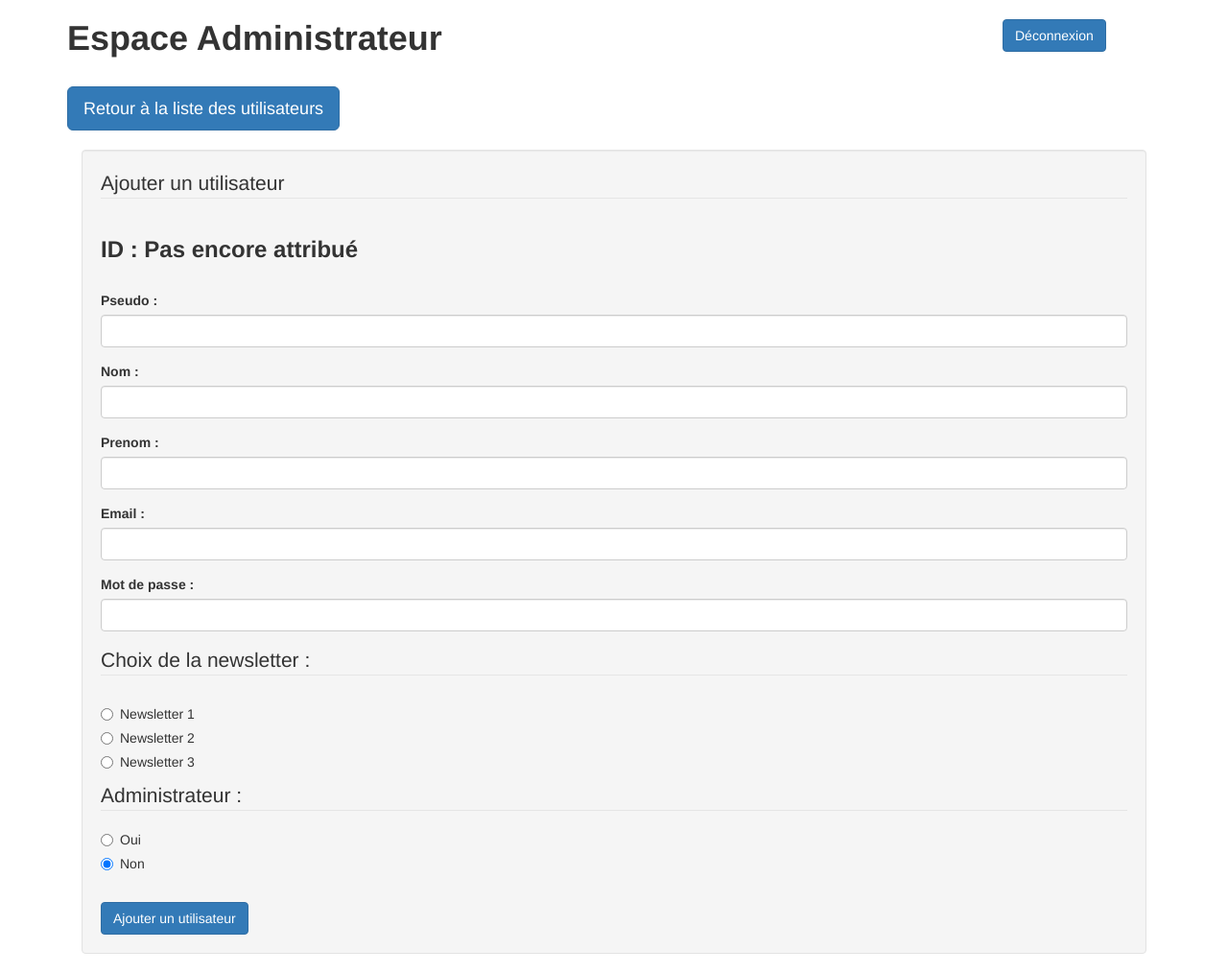
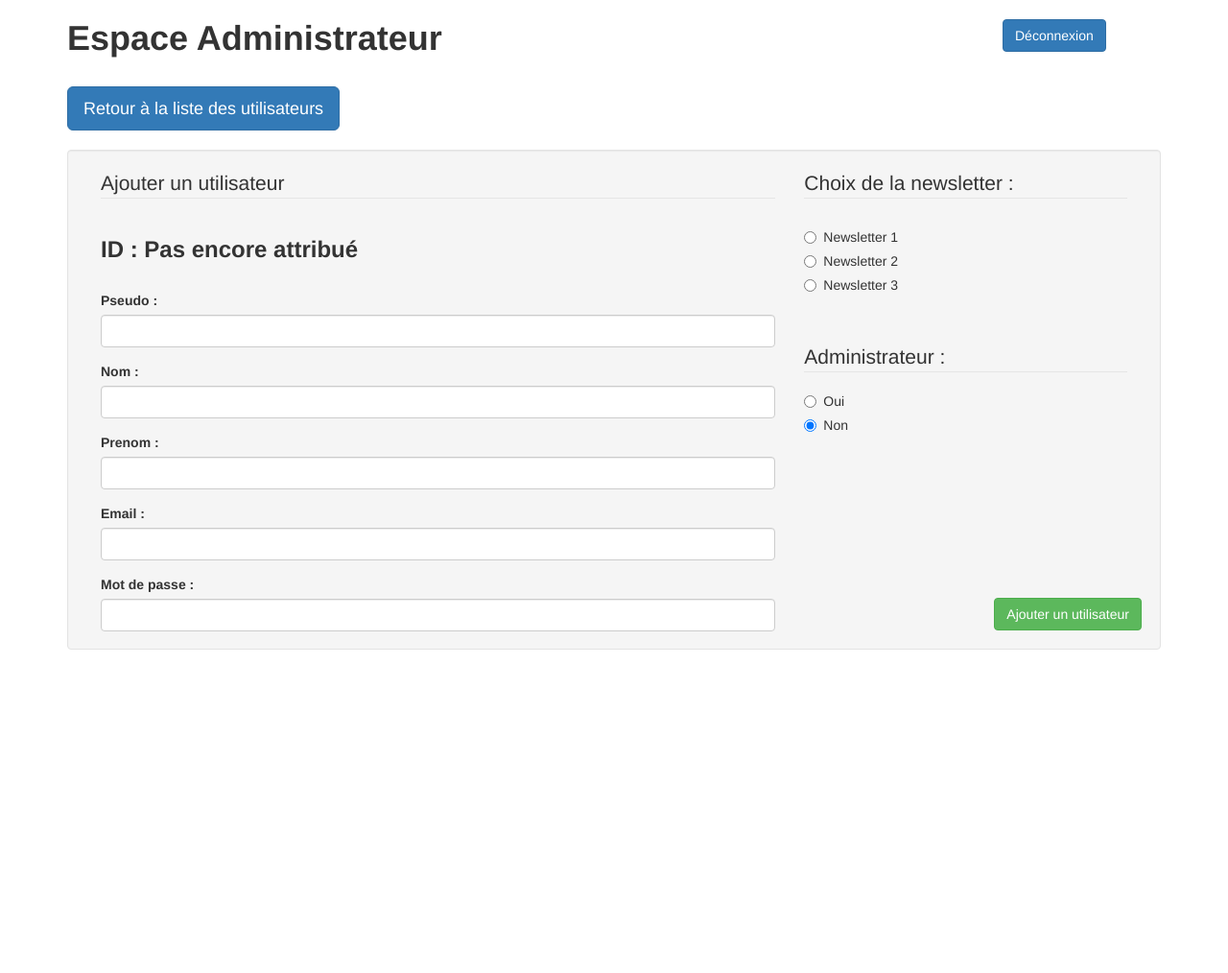
Before and after one commit to O1ZO/mailingList, a PHP site: page /view/addUser.php in a window 1280 px wide. Shown: the whole page at 96% size. After the commit the page ends 677 px from the top, so only its background shows below. Run offline with PHP 8.4, Linux system fonts and the light colour scheme.

```diff
--- a/view/addUser.php
+++ b/view/addUser.php
@@ -26,9 +26,8 @@
 
 <div class="row">
 	<div class="container">
-		<section class="col-lg-12">
 		<form class="well" action="index.php?action=add" method="post">
-				<fieldset>
+			<fieldset class="col-lg-8">
 				<h3><strong>ID : Pas encore attribué</strong></h3><br>
 				<legend>Ajouter un utilisateur</legend>
 				<div class="form-group">
@@ -51,7 +50,8 @@
 					<label for= "password"><strong>Mot de passe : </strong></label>
 					<input class="form-control" type="text" name="password">
 				</div>
-					<fieldset>
+			</fieldset>
+			<fieldset class="col-lg-4">
 				<legend>Choix de la newsletter : </legend>
 				<div class="radio">
 					<label for="newsletter">
@@ -70,8 +70,7 @@
 						<input type="radio" name="newsletter" value=3>
 						Newsletter 3
 					</label>
-						</div>
-					</fieldset>
+				</div><br><br>
 				<legend>Administrateur : </legend>
 				<div class="radio">
 					<label for="adminRights">
@@ -83,12 +82,13 @@
 					<label for="adminRights">
 						<input type="radio" name="adminRights" value="non" checked>
 						Non
-						</label>
-					</div><br>
-					<input class="btn btn-primary" type="submit" value="Ajouter un utilisateur"></input>
+					</label><br><br><br><br><br><br><br><br><br>
+				</div>
 			</fieldset>
+			<div class="text-right">
+				<input class="btn btn-success" type="submit" value="Ajouter un utilisateur"></input>
+			</div>
 		</form>
-		</section>
 	</div>
 </div>
 
--- a/view/modifyNewsletter.php
+++ b/view/modifyNewsletter.php
@@ -40,9 +40,11 @@
 					</div>
 					<div class="form-group">
 						<label for= "newContent"><strong>Nouveau contenu : </strong></label>
-						<textarea class="form-control" name="newContent" rows="15" cols="80"><?= htmlspecialchars($getNewsletter['content']) ?></textarea>
+						<textarea class="form-control" name="newContent" rows="10" cols="80"><?= htmlspecialchars($getNewsletter['content']) ?></textarea>
 					</div><br>
-					<input class="btn btn-primary" type="submit" value="Confirmer les changements"></input>
+					<div class="text-right">
+						<input class="btn btn-success" type="submit" value="Confirmer les changements"></input>
+					</div>
 				</fieldset>
 			</form>
 		</section>
```
Also changed, not shown: view/modifyUserData.php (+9 -11 lines). Lines whose indentation alone changed are shown as unchanged.
